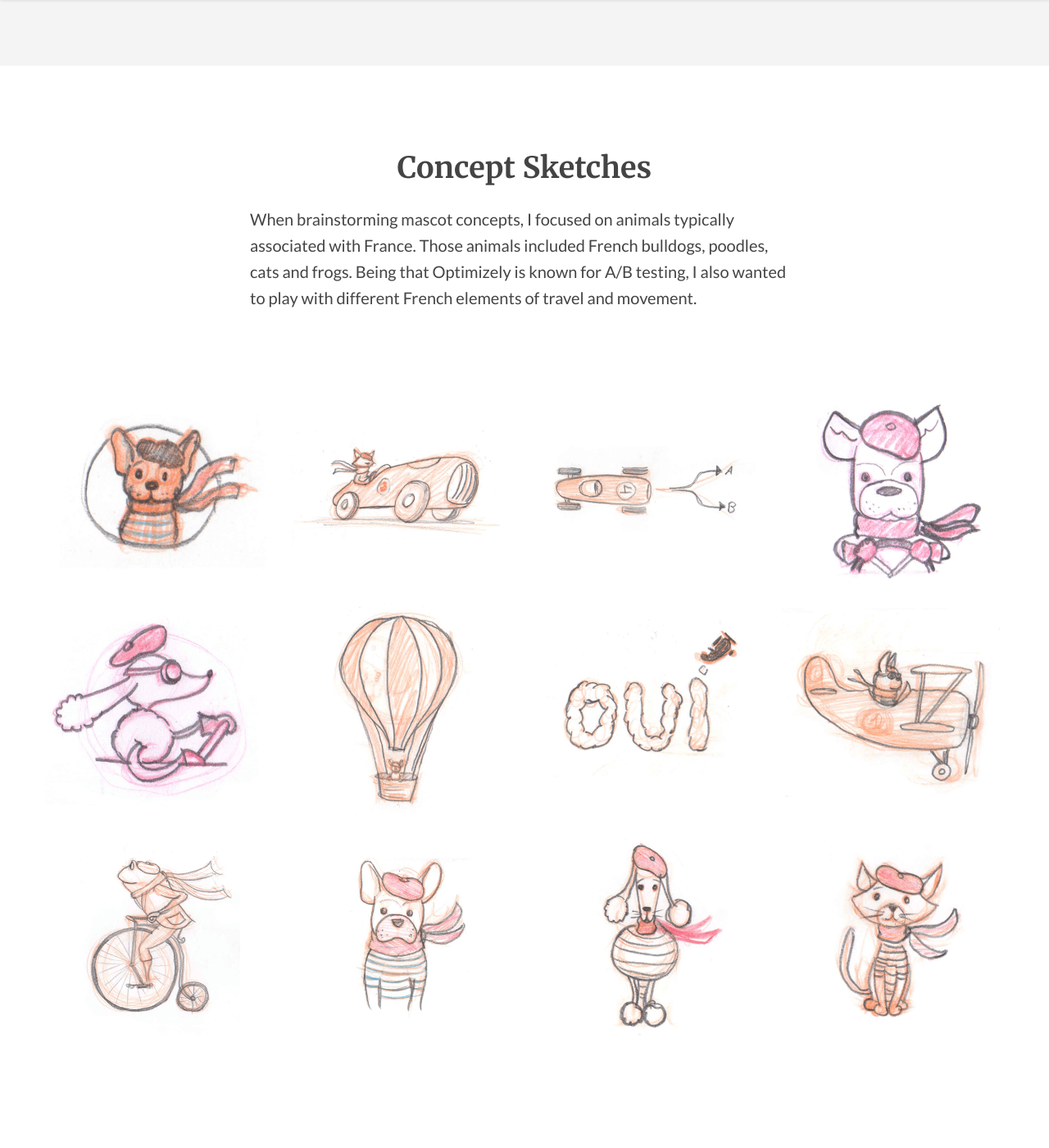
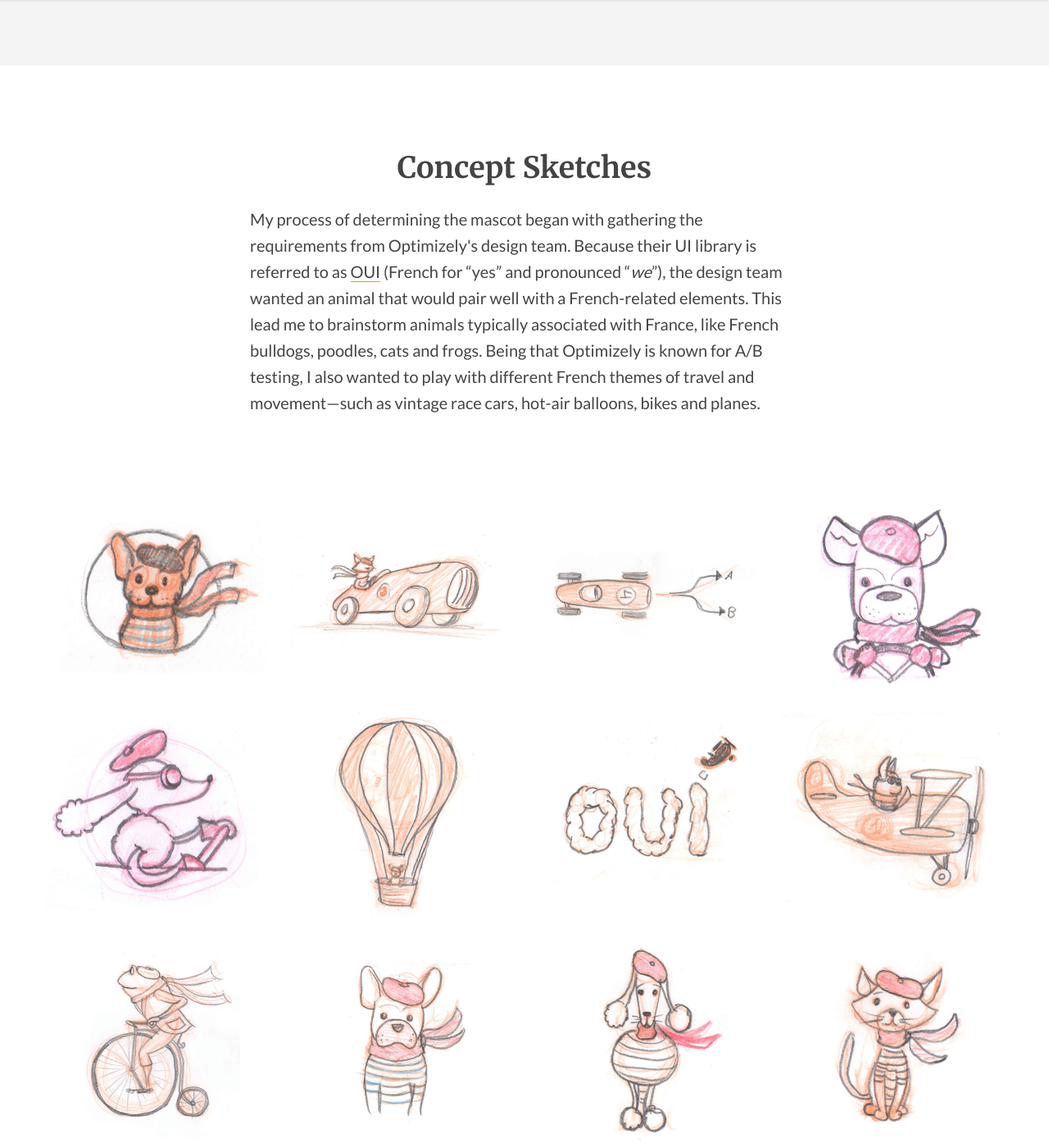
Before and after one commit to btamps/btamps.github.io, a Jekyll site: the page built from _posts/2016-04-17-oui-mascot.markdown, in a window 1280 px wide and 1400 px high, scrolled down 1058 px. Shown: the whole window at 82% size. Built offline with Jekyll 4.4.1, drawn with Linux system fonts in a browser that asks for light colours; nearby versions of some CDN libraries; some of the changed text lies outside the part shown.

Commit message:
content edits

```diff
--- a/_posts/2016-04-17-oui-mascot.markdown
+++ b/_posts/2016-04-17-oui-mascot.markdown
@@ -48,7 +48,7 @@ client: "Optimizely"
   <div class="row">
     <div class="col-sm-7 description center">
       <h2>Concept Sketches</h2>
-      <p>When brainstorming mascot concepts, I focused on animals typically associated with France. Those animals included French bulldogs, poodles, cats and frogs. Being that Optimizely is known for A/B testing, I also wanted to play with different French elements of travel and movement.</p>
+      <p>My process of determining the mascot began with gathering the requirements from Optimizely's design team. Because their UI library is referred to as <a href="http://design.optimizely.com/" target="_blank">OUI</a> (French for “yes” and pronounced “<i>we</i>”), the design team wanted an animal that would pair well with a French-related elements. This lead me to brainstorm animals typically associated with France, like French bulldogs, poodles, cats and frogs. Being that Optimizely is known for A/B testing, I also wanted to play with different French themes of travel and movement—such as vintage race cars, hot-air balloons, bikes and planes.</p>
     </div>
   </div>
 
@@ -72,7 +72,7 @@ client: "Optimizely"
   <div class="row">
     <div class="col-sm-7 description center">
       <h2>Refined Sketches</h2>
-      <p>A front-facing French bulldog was the favorite concept from the design team. With that direction in mind, I then tried out different facial expressions that would pair with the French bulldog.</p>
+      <p>A front-facing French bulldog was the Optimizely’s favorite concept from my sketches. With that direction in mind, I then tried out various facial expressions that would complement the French bulldog.</p>
       <p>Vetting a number of iterations and sketches with the design team, we collaborated on the best fit that accomplished a friendly looking dog with clear French elements in the silhouette — like a beret and scarf.</p>
     </div>
   </div>
--- a/_sass/custom-page/_oui.scss
+++ b/_sass/custom-page/_oui.scss
@@ -12,6 +12,7 @@
     @extend %content-block;
     p {
       text-align: left;
+      margin-bottom: 1em;
     }
   }
 
```
